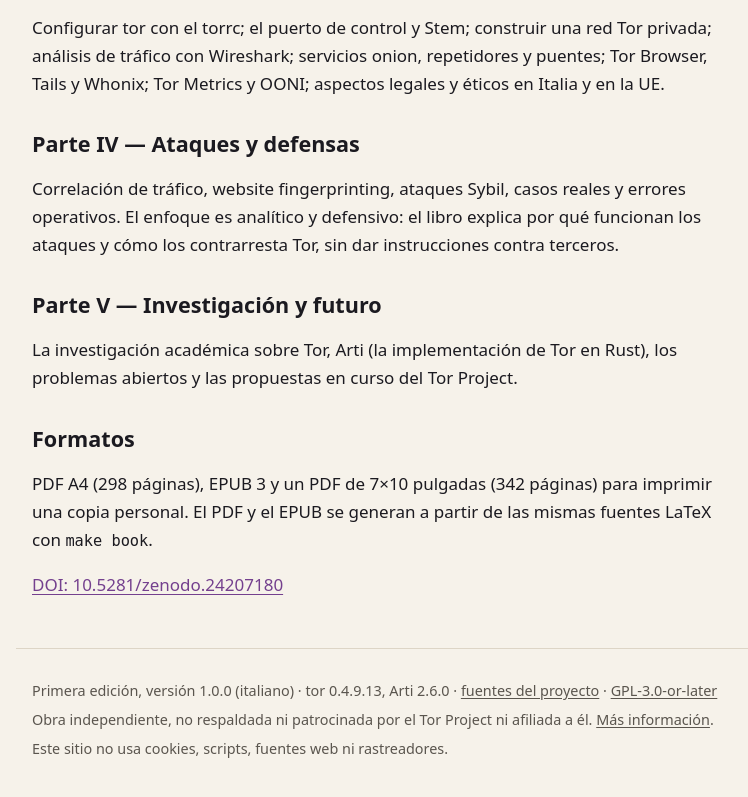
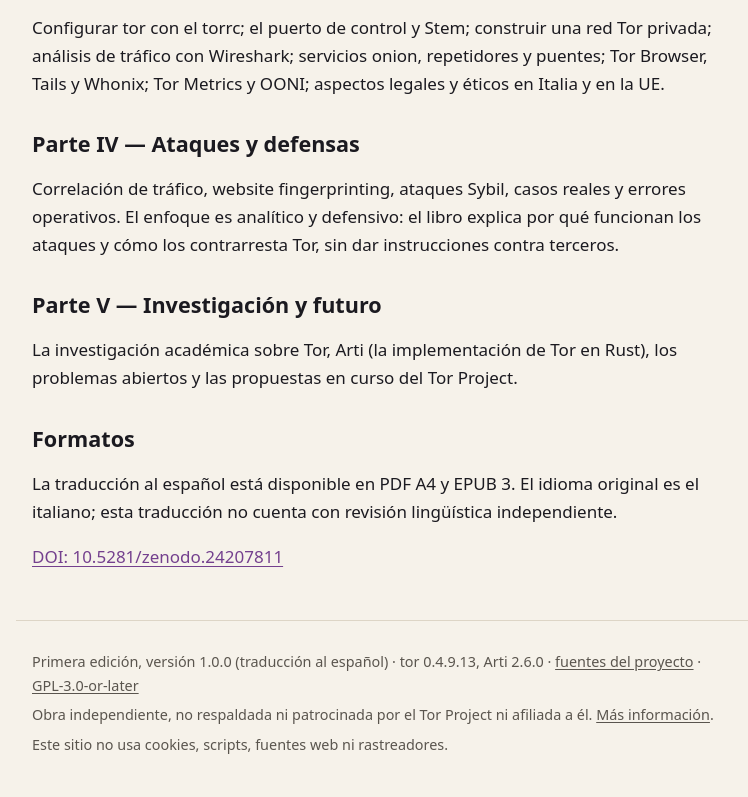
Before and after one commit to aleff-github/onion-routing-anatomy, a plain HTML site: page es/book/index.html in a window 1280 px wide. Shown: the part 911-1708 px from the top of the page, without its empty margins (96-844 px from the left). Drawn offline with Linux system fonts and the light colour scheme.

Commit message:
site(es): link Spanish PDFs, EPUB and DOI across pages

```diff
--- a/es/book/index.html
+++ b/es/book/index.html
@@ -77,13 +77,11 @@ y cómo los contrarresta Tor, sin dar instrucciones contra terceros.</p>
 abiertos y las propuestas en curso del Tor Project.</p>
 
 <h2 id="formatos">Formatos</h2>
-<p>PDF A4 (298 páginas), EPUB 3 y un PDF de 7×10 pulgadas (342 páginas)
-para imprimir una copia personal. El PDF y el EPUB se generan a partir de las mismas fuentes
-LaTeX con <code>make book</code>.</p>
-<p><a href="https://doi.org/10.5281/zenodo.24207180">DOI: 10.5281/zenodo.24207180</a></p>
+<p>La traducción al español está disponible en PDF A4 y EPUB 3. El idioma original es el italiano; esta traducción no cuenta con revisión lingüística independiente.</p>
+<p><a href="https://doi.org/10.5281/zenodo.24207811">DOI: 10.5281/zenodo.24207811</a></p>
 </main>
 <footer class="site">
-<p>Primera edición, versión 1.0.0 (italiano) · tor 0.4.9.13, Arti 2.6.0 · <a href="https://github.com/aleff-github/onion-routing-anatomy">fuentes del proyecto</a> · <a href="../../es/license/">GPL-3.0-or-later</a></p>
+<p>Primera edición, versión 1.0.0 (traducción al español) · tor 0.4.9.13, Arti 2.6.0 · <a href="https://github.com/aleff-github/onion-routing-anatomy">fuentes del proyecto</a> · <a href="../../es/license/">GPL-3.0-or-later</a></p>
 <p>Obra independiente, no respaldada ni patrocinada por el Tor Project ni afiliada a él. <a href="../../es/independence/">Más información</a>.</p>
 <p>Este sitio no usa cookies, scripts, fuentes web ni rastreadores.</p>
 </footer>
```
Also changed, not shown: es/ai/index.html (+1 -1 lines), es/contribute/index.html (+1 -1 lines), es/independence/index.html (+1 -1 lines), es/index.html (+3 -3 lines), es/labs/index.html (+1 -1 lines), es/languages/index.html (+1 -1 lines), es/license/index.html (+1 -1 lines), es/story/index.html (+1 -1 lines).
